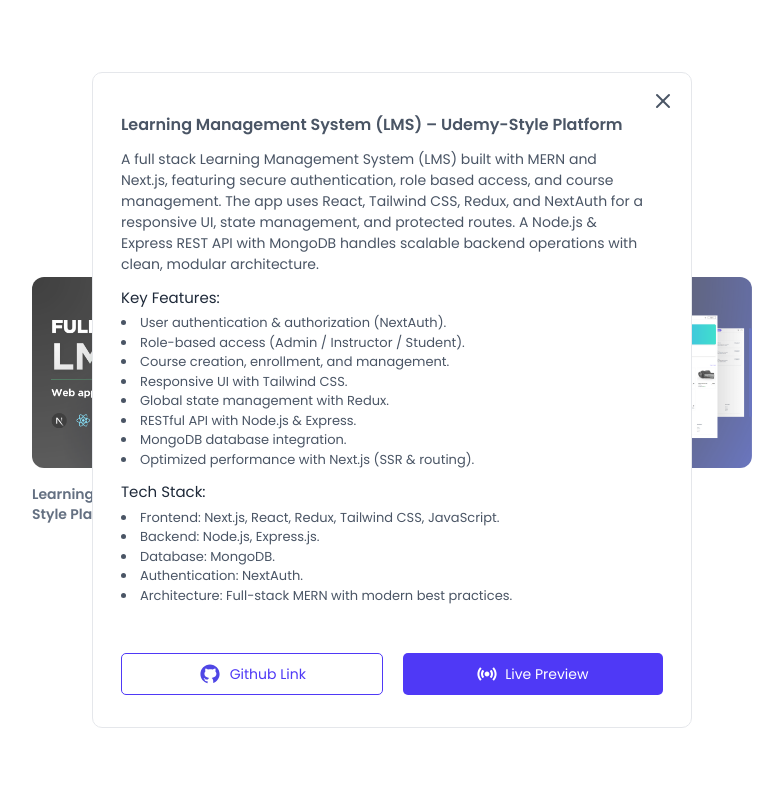
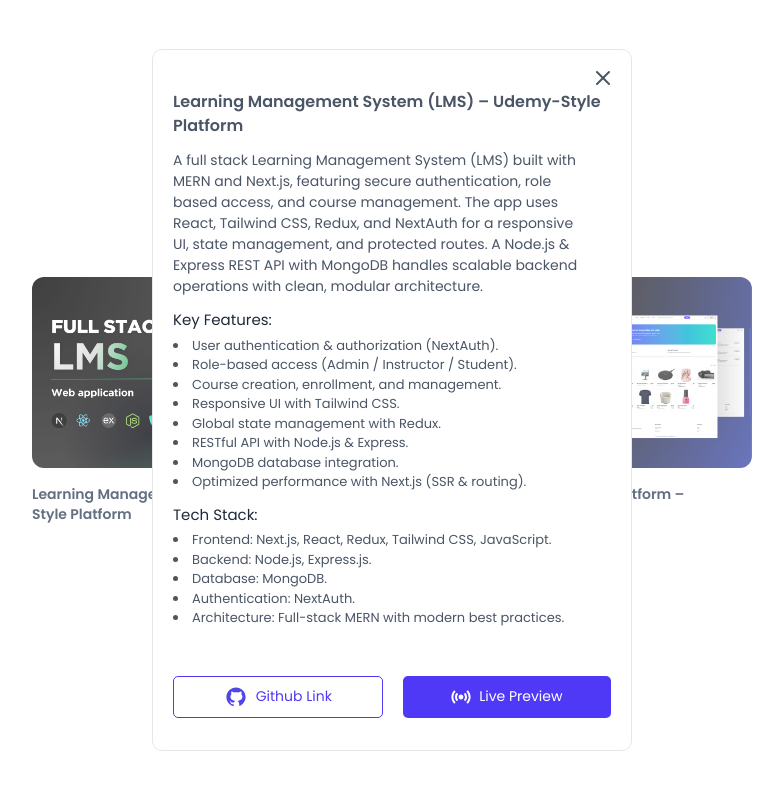
Before and after one commit to amjathstack/Portfolio, a Next.js app: page / in a window 1280 px wide. Both pictures are taken after a click on the element "Learning Management System (LMS) – Udemy-Style Platform". Shown: the part 1934-2724 px from the top of the page, without its empty margins (248-1031 px from the left). Built offline with nearby package versions, Linux system fonts and the light colour scheme.

Commit message:
UI fix 4

```diff
--- a/src/components/About/About.jsx
+++ b/src/components/About/About.jsx
@@ -43,7 +43,7 @@
                     <div>
                         <h2 className="text-xl font-semibold text-gray-800 mb-3">Skills</h2>
                         <div className="flex flex-wrap gap-2">
-                            {["React", "Next.js", "Redux", "TailwindCSS", "Node.js", "MongoDB", "Authentication", "NextAuth", "Express.js", "Postgresql", "Javascript", "TypeScript", "Prisma ORM"].map(skill => (
+                            {["React", "Next.js", "Redux", "TailwindCSS", "Node.js", "MongoDB", "Authentication", "NextAuth", "Express.js", "Postgresql", "Javascript", "TypeScript", "Prisma ORM", "Cloudinary"].map(skill => (
                                 <span
                                     key={skill}
                                     className="px-3 py-1 bg-indigo-100 text-indigo-700 rounded-full text-sm font-medium hover:bg-indigo-200 transition"
--- a/src/components/ProjectCard.jsx
+++ b/src/components/ProjectCard.jsx
@@ -1,5 +1,4 @@
 import Image from "next/image"
-import lms from "../../src/assets/lms-thum.png"
 
 export default function ProjectCard({ data, onClick }) {
     return (
--- a/src/components/ProjectDetailsCard.jsx
+++ b/src/components/ProjectDetailsCard.jsx
@@ -12,15 +12,11 @@
             document.body.style.overflow = "hidden"
         }
         return () => document.body.style.overflow = ""
-    }, [show])
-
-    useEffect(() => {
-        console.log(data, show)
-    }, [])
+    }, [show]);
 
     return (
-        <div className="absolute flex items-center justify-center top-0 left-0 w-full h-[100vh] bg-white/25 z-70 fixed">
-            <div className="relative px-7 w-full border rounded-[10px] border-gray-200 p-2 bg-white max-w-150 min-h-150">
+        <div className="absolute flex sm:p-5 items-center justify-center top-0 left-0 w-full h-[100vh] bg-white/25 z-70 fixed">
+            <div className="relative px-5 w-full border rounded-[10px] border-gray-200 p-2 bg-white max-w-120 min-h-150">
                 <X onClick={() => onClose(null)} className="absolute cursor-pointer top-4 right-4 text-gray-600" />
                 <h1 className="text-[16px] font-semibold text-gray-600 mt-5 py-3">{data.title}</h1>
                 <p className="text-[14px] text-gray-600 pr-5">{data.description}</p>
```
